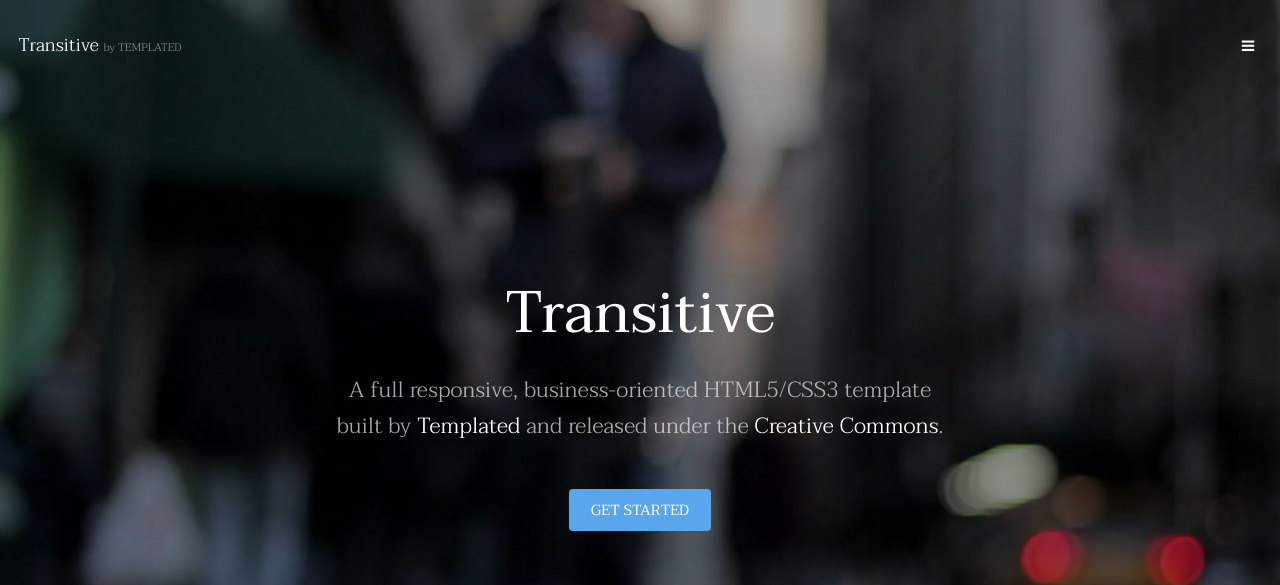
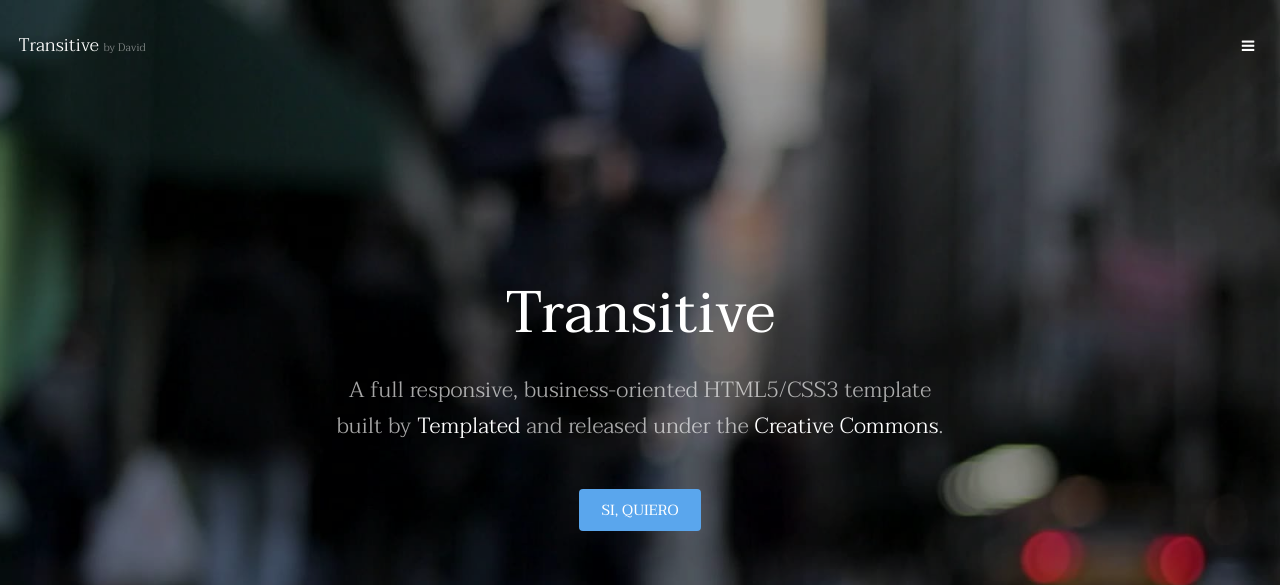
Before and after one commit to FireX03/REP_04_METROPOLITA, a plain HTML site: page index.html in a window 1280 px wide. Shown: the top 585 px of the page. Drawn offline with Linux system fonts and the light colour scheme.

Commit message:
cambios en el botón por David

```diff
--- a/index.html
+++ b/index.html
@@ -6,7 +6,7 @@
 -->
 <html>
 	<head>
-		<title>Transitive by TEMPLATED</title>
+		<title>Transitive by David</title>
 		<meta charset="utf-8" />
 		<meta name="viewport" content="width=device-width, initial-scale=1" />
 		<link rel="stylesheet" href="assets/css/main.css" />
@@ -15,7 +15,7 @@
 
 		<!-- Header -->
 			<header id="header" class="alt">
-				<div class="logo"><a href="index.html">Transitive <span>by TEMPLATED</span></a></div>
+				<div class="logo"><a href="index.html">Transitive <span>by David</span></a></div>
 				<a href="#menu" class="toggle"><span>Menu</span></a>
 			</header>
 
@@ -39,7 +39,7 @@
 					<h1>Transitive</h1>
 					<p>A full responsive, business-oriented HTML5/CSS3 template<br />
 					built by <a href="https://templated.co/">Templated</a> and released under the <a href="https://templated.co/license">Creative Commons</a>.</p>
-					<a href="#one" class="button special scrolly">Get Started</a>
+					<a href="#one" class="button special scrolly">Si, quiero</a>
 				</div>
 			</section>
 
@@ -194,7 +194,7 @@
 						</div>
 					</section>
 					<div class="copyright">
-						&copy; Untitled Design: <a href="https://templated.co/">TEMPLATED</a>. Images <a href="https://unsplash.com/">Unsplash</a>. Video <a href="http://coverr.co/">Coverr</a>.
+						&copy; Untitled Design: <a href="https://templated.co/">David</a>. Images <a href="https://unsplash.com/">Unsplash</a>. Video <a href="http://coverr.co/">Coverr</a>.
 					</div>
 				</div>
 			</footer>
```
